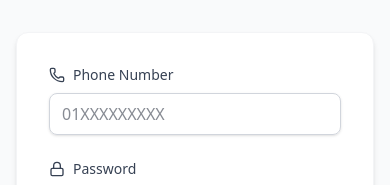
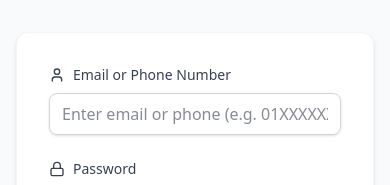
Before and after one commit to mdjahedtech-a11y/Sandwip-Blood, a React (Vite) app: page /login in a window 390 px wide. Shown: the part 196-381 px from the top of the page. Built offline with nearby package versions, Linux system fonts and the light colour scheme; no server answers.

Commit message:
feat: Allow login with email or phone
Users can now log in using either their registered email address or their phone number. The system will automatically convert phone numbers to the expected email format.

This change improves user experience by offering more flexible login options.

```diff
--- a/src/pages/Login.tsx
+++ b/src/pages/Login.tsx
@@ -4,7 +4,7 @@ import { supabase } from '@/lib/supabase';
 import { Input } from '@/components/ui/Input';
 import { Button } from '@/components/ui/Button';
 import { Card } from '@/components/ui/Card';
-import { LogIn, Phone, Lock } from 'lucide-react';
+import { LogIn, User, Lock } from 'lucide-react';
 import toast from 'react-hot-toast';
 import { useNavigate, Link } from 'react-router-dom';
 
@@ -16,12 +16,16 @@ export const Login = () => {
   const onSubmit = async (data: any) => {
     setLoading(true);
     try {
-      // Construct dummy email from phone
-      const phone = data.phone.trim();
-      const dummyEmail = `${phone}@sandwip.com`;
+      const input = data.identifier.trim();
+      let email = input;
+
+      // If input doesn't contain '@', treat it as a phone number
+      if (!input.includes('@')) {
+        email = `${input}@sandwip.com`;
+      }
 
       const { error } = await supabase.auth.signInWithPassword({
-        email: dummyEmail,
+        email: email,
         password: data.password,
       });
 
@@ -32,7 +36,7 @@ export const Login = () => {
     } catch (error: any) {
       console.error('Login error:', error);
       if (error.message === 'Invalid login credentials') {
-        toast.error('Invalid phone or password. Have you registered?');
+        toast.error('Invalid email/phone or password. Have you registered?');
       } else {
         toast.error(error.message);
       }
@@ -52,18 +56,22 @@ export const Login = () => {
         <form onSubmit={handleSubmit(onSubmit)} className="space-y-6">
           <div className="space-y-2">
             <label className="text-sm font-medium text-gray-700 flex items-center gap-2">
-              <Phone className="w-4 h-4" /> Phone Number
+              <User className="w-4 h-4" /> Email or Phone Number
             </label>
             <Input
-              placeholder="01XXXXXXXXX"
-              {...register('phone', {
-                required: 'Phone number is required',
-                pattern: {
-                  value: /^01[3-9]\d{8}$/,
-                  message: 'Invalid Bangladeshi phone number',
+              placeholder="Enter email or phone (e.g. 01XXXXXXXXX)"
+              {...register('identifier', {
+                required: 'Email or Phone number is required',
+                validate: (value) => {
+                  const isEmail = /\S+@\S+\.\S+/.test(value);
+                  const isPhone = /^01[3-9]\d{8}$/.test(value);
+                  if (!isEmail && !isPhone) {
+                    return 'Please enter a valid email or Bangladeshi phone number';
+                  }
+                  return true;
                 }
               })}
-              error={errors.phone?.message as string}
+              error={errors.identifier?.message as string}
             />
           </div>
 
```
